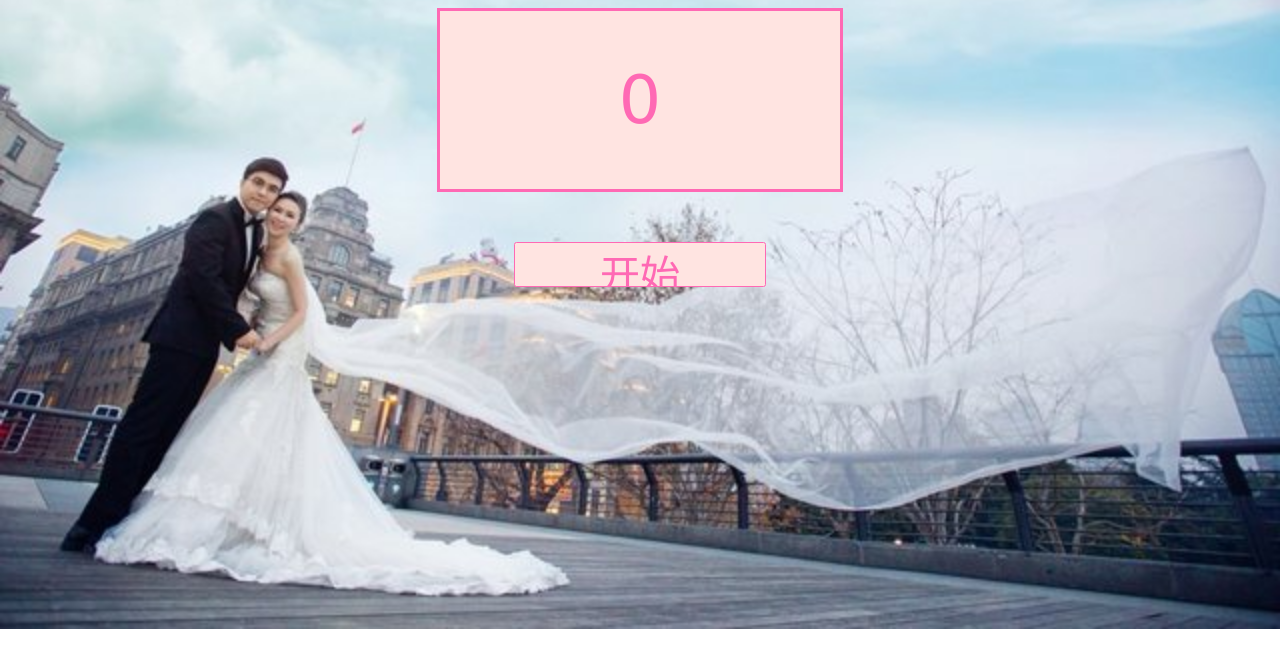
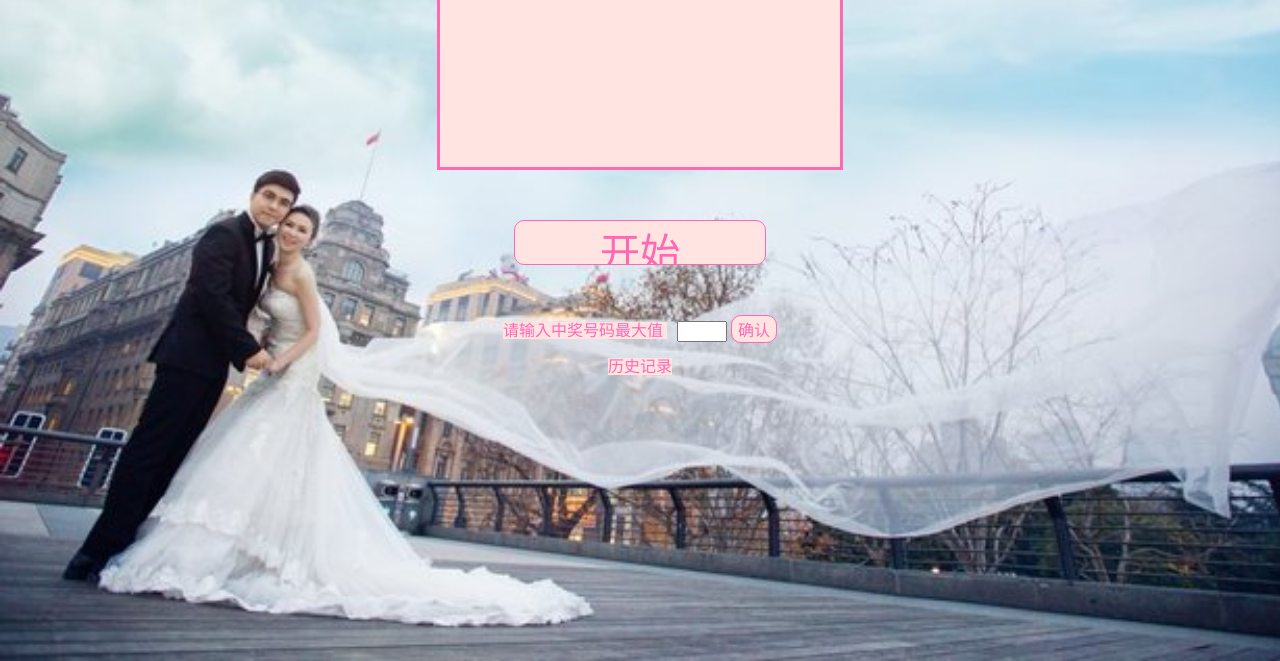
Before and after one commit to chenmi319/cici-wedding-ceremony-lottery, a plain HTML site: page index.html in a window 1280 px wide. Shown: the part 139-800 px from the top of the page. Drawn offline with Linux system fonts and the light colour scheme.

Commit message:
improve css

```diff
--- a/index.html
+++ b/index.html
@@ -1,5 +1,4 @@
-<!DOCTYPE html PUBLIC "-//W3C//DTD XHTML 1.0 Transitional//EN" "http://www.w3.org/TR/xhtml1/DTD/xhtml1-transitional.dtd">
-<html xmlns="http://www.w3.org/1999/xhtml">
+<html xmlns="chenmi">
   <head>
     <meta http-equiv="Content-Type" content="text/html; charset=utf-8" />
     <title>周文祯 & 戴铮 婚礼抽奖</title>
@@ -12,18 +11,35 @@ body{background-image:url("assets/cici-photo.jpeg");background-repeat:no-repeat;
       #Result{border:3px solid hotpink;margin:0 auto;text-align:center;width:400px;padding:50px 0;background:mistyrose;}
       #ResultNum{font-size:50pt;font-family:Verdana}
       #Button{margin:50px 0 0 0;}
-#Button input{font-size:40px;padding:0 50px;}
-#btn{background-color:mistyrose;border:1px solid hotpink;width:20%;height:45px;margin:0em auto;font-size:1em;border-radius:2.5px;-moz-border-radius:2.5px;-webkit-border-radius:2.5px;color:hotpink;}
+      #Button input{font-size:40px;padding:0 50px;border-radius:10px;cursor:pointer}
+      #startBtn{background-color:mistyrose;border:1px solid hotpink;width:20%;height:45px;margin:0em auto;font-size:1em;border-radius:2.5px;-moz-border-radius:2.5px;-webkit-border-radius:2.5px;color:hotpink;}
+      #resetBtn{background-color:mistyrose;border:1px solid hotpink;;margin:0em auto;font-size:1em;border-radius:2.5px;-moz-border-radius:2.5px;-webkit-border-radius:2.5px;color:hotpink;}
     </style>
 
     <h1 style="color:hotpink">抽奖结果</h1>
 
     <div id="Result" style="color:hotpink">
-	<span id="ResultNum">0</span>
+      <span id="ResultNum" style="visibility:hidden">0</span>
     </div>
 
     <div id="Button">
-	<input type='button' id="btn" value='开始' onclick='beginRndNum(this)'/>
+      <input type='button' id="startBtn" value='开始' onclick='beginRndNum(this)'/>
     </div>
+
+
+    <div style="margin-top:50px">
+      <span style="color:hotpink;background-color:mistyrose;"> 请输入中奖号码最大值 </span>
+      <input type="number" id="maxNum" style="margin-left:10px;width:50px"/>
+      <input type='button' id="resetBtn" value="确认" style="border-radius:10px;cursor:pointer"/>
+    </div>
+
+    <div id="BottomDiv" style="margin-top:10px">
+      <span style="color:hotpink;background-color:mistyrose;"> 历史记录 </span>
+    </div>
+
+    <div id="BottomDiv" style="margin-top:10px">
+      <span style="color:hotpink;background-color:mistyrose;" id="history"> </span>
+    </div>
+
   </body>
 </html>
```
Lines whose indentation alone changed are shown as unchanged.
